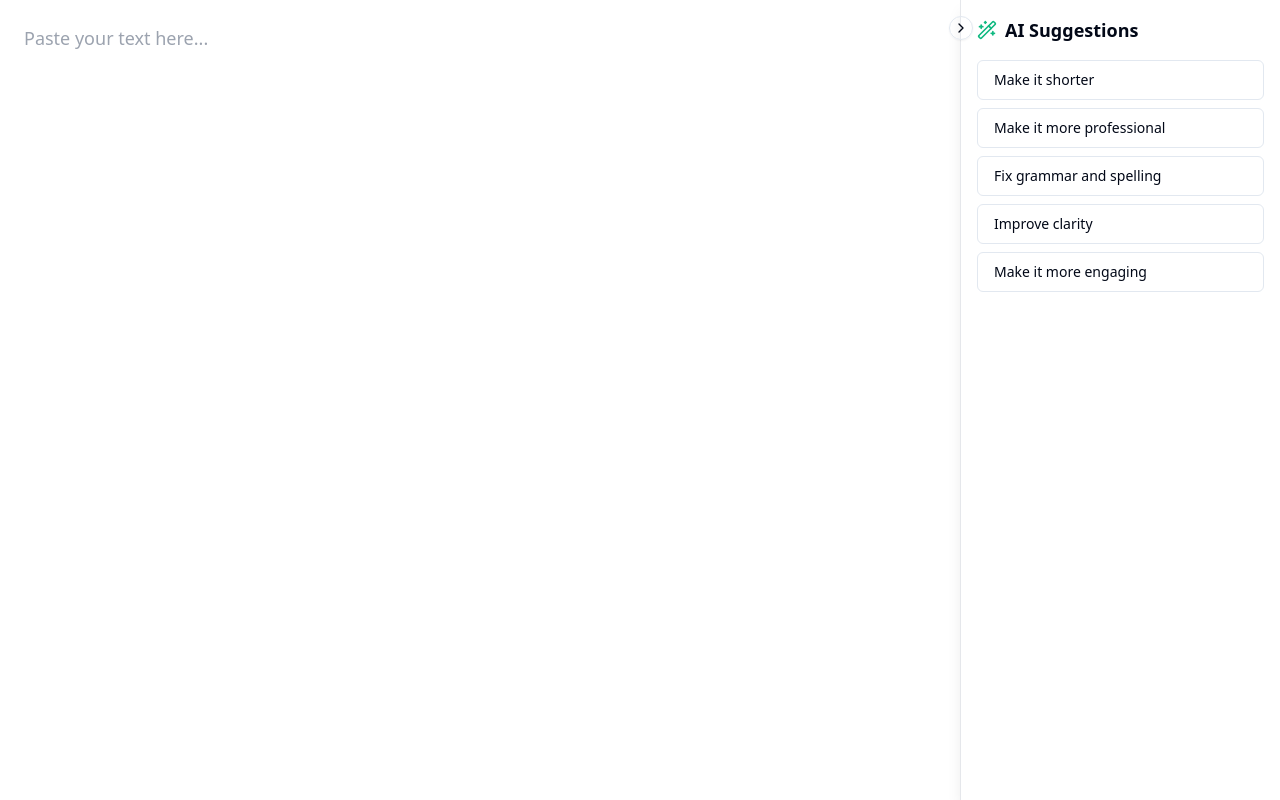
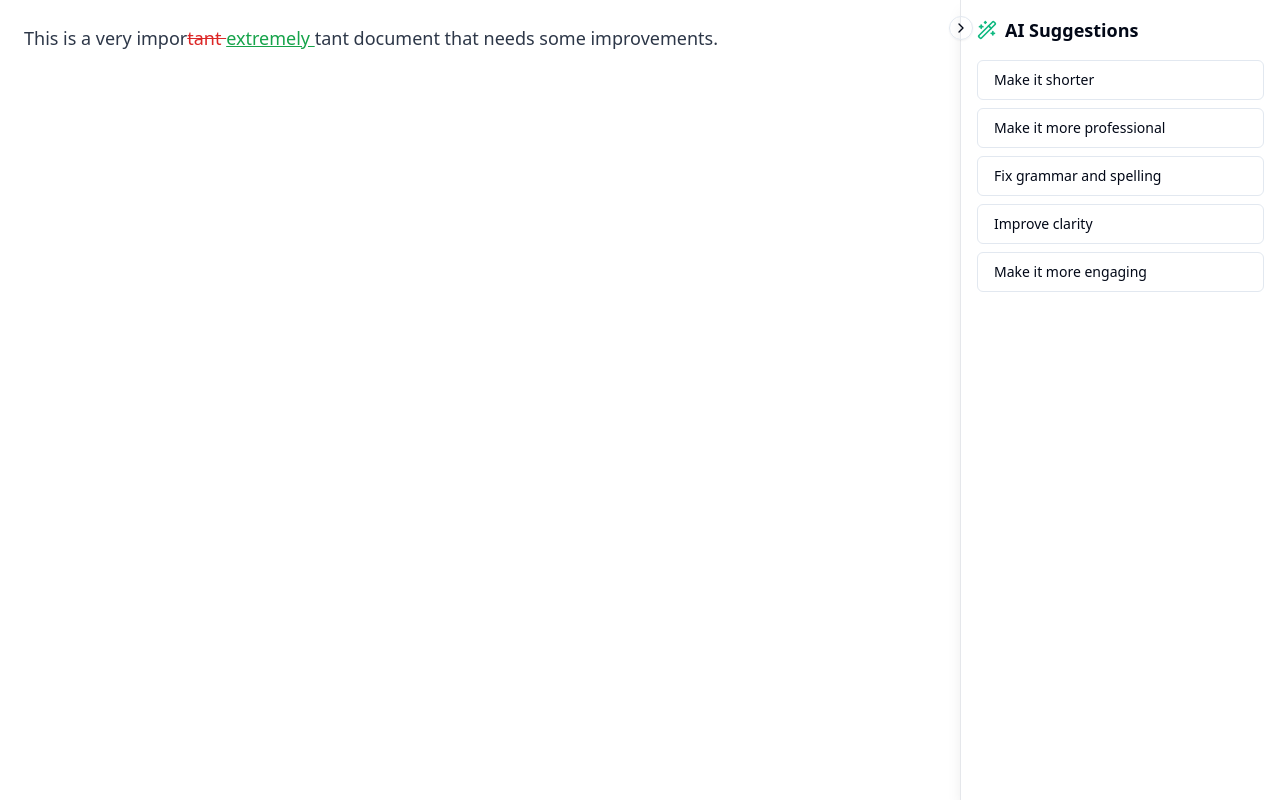
Before and after one commit to tmad4000/write-buddy-assistant, a React (Vite) app: page / in a window 1280 px wide. Built offline with nearby package versions, Linux system fonts and the light colour scheme.

Commit message:
Improve UI for tracked changes
This commit aims to improve the user interface to be more similar to Microsoft Word's track changes feature.  The specific implementation details are not included in this commit message.

```diff
--- a/src/components/Editor.tsx
+++ b/src/components/Editor.tsx
@@ -1,7 +1,14 @@
-
 import React, { useState } from "react";
 import { Button } from "@/components/ui/button";
 import { Loader2 } from "lucide-react";
+
+interface Change {
+  id: string;
+  type: 'deletion' | 'addition';
+  content: string;
+  startIndex: number;
+  endIndex: number;
+}
 
 interface EditorProps {
   onContentChange: (content: string) => void;
@@ -20,48 +27,125 @@ export function Editor({
   onAcceptSuggestion,
   onRejectSuggestion,
 }: EditorProps) {
-  return (
-    <div className="flex flex-col h-full">
-      <textarea
-        className="flex-1 p-6 text-lg leading-relaxed outline-none resize-none bg-editor-bg text-editor-text"
-        placeholder="Paste your text here..."
-        value={content}
-        onChange={(e) => onContentChange(e.target.value)}
-      />
-      {suggestions.length > 0 && (
-        <div className="border-t border-gray-200 p-4 space-y-4 animate-fadeIn">
-          <h3 className="font-semibold text-lg text-editor-text">Suggestions</h3>
-          <div className="space-y-3">
-            {suggestions.map((suggestion, index) => (
-              <div
-                key={index}
-                className="p-4 bg-editor-subtle rounded-lg flex items-start justify-between gap-4 animate-slideIn"
-                style={{ animationDelay: `${index * 0.1}s` }}
+  const [changes] = useState<Change[]>([
+    {
+      id: '1',
+      type: 'deletion',
+      content: 'very ',
+      startIndex: 20,
+      endIndex: 25,
+    },
+    {
+      id: '2',
+      type: 'addition',
+      content: 'extremely ',
+      startIndex: 20,
+      endIndex: 20,
+    }
+  ]);
+
+  const renderTextWithChanges = () => {
+    if (!content) return '';
+
+    let result = [];
+    let currentIndex = 0;
+
+    const sortedChanges = [...changes].sort((a, b) => a.startIndex - b.startIndex);
+
+    for (const change of sortedChanges) {
+      if (currentIndex < change.startIndex) {
+        result.push(
+          <span key={`text-${currentIndex}`}>
+            {content.slice(currentIndex, change.startIndex)}
+          </span>
+        );
+      }
+
+      if (change.type === 'deletion') {
+        result.push(
+          <span
+            key={change.id}
+            className="text-red-600 line-through hover:bg-red-50 group relative"
           >
-                <p className="text-editor-text flex-1">{suggestion}</p>
-                <div className="flex gap-2 shrink-0">
+            {content.slice(change.startIndex, change.endIndex)}
+            <div className="absolute hidden group-hover:flex gap-1 -top-6 left-0 bg-white shadow-lg rounded-md p-1">
               <Button
                 variant="outline"
                 size="sm"
-                    onClick={() => onAcceptSuggestion(index)}
-                    className="text-green-600 hover:text-green-700 hover:bg-green-50"
+                onClick={() => onAcceptSuggestion(0)}
+                className="h-6 text-xs"
               >
                 Accept
               </Button>
               <Button
                 variant="outline"
                 size="sm"
-                    onClick={() => onRejectSuggestion(index)}
-                    className="text-red-600 hover:text-red-700 hover:bg-red-50"
+                onClick={() => onRejectSuggestion(0)}
+                className="h-6 text-xs"
               >
                 Reject
               </Button>
             </div>
+          </span>
+        );
+      } else {
+        result.push(
+          <span
+            key={change.id}
+            className="text-green-600 underline hover:bg-green-50 group relative"
+          >
+            {change.content}
+            <div className="absolute hidden group-hover:flex gap-1 -top-6 left-0 bg-white shadow-lg rounded-md p-1">
+              <Button
+                variant="outline"
+                size="sm"
+                onClick={() => onAcceptSuggestion(0)}
+                className="h-6 text-xs"
+              >
+                Accept
+              </Button>
+              <Button
+                variant="outline"
+                size="sm"
+                onClick={() => onRejectSuggestion(0)}
+                className="h-6 text-xs"
+              >
+                Reject
+              </Button>
             </div>
-            ))}
+          </span>
+        );
+      }
+
+      currentIndex = change.type === 'deletion' ? change.endIndex : change.startIndex;
+    }
+
+    if (currentIndex < content.length) {
+      result.push(
+        <span key={`text-${currentIndex}`}>
+          {content.slice(currentIndex)}
+        </span>
+      );
+    }
+
+    return result;
+  };
+
+  return (
+    <div className="flex flex-col h-full">
+      <div
+        className="flex-1 p-6 text-lg leading-relaxed bg-editor-bg text-editor-text"
+      >
+        {content ? (
+          <div className="whitespace-pre-wrap">
+            {renderTextWithChanges()}
           </div>
+        ) : (
+          <div className="text-gray-400">
+            Paste your text here...
           </div>
         )}
+      </div>
       {isLoading && (
         <div className="flex items-center justify-center p-4 border-t border-gray-200 animate-fadeIn">
           <Loader2 className="h-6 w-6 animate-spin text-editor-accent" />
--- a/src/pages/Index.tsx
+++ b/src/pages/Index.tsx
@@ -5,7 +5,7 @@ import { AISidebar } from "@/components/AISidebar";
 import { useToast } from "@/components/ui/use-toast";
 
 const Index = () => {
-  const [content, setContent] = useState("");
+  const [content, setContent] = useState("This is a very important document that needs some improvements.");
   const [suggestions, setSuggestions] = useState<string[]>([]);
   const [isLoading, setIsLoading] = useState(false);
   const [isSidebarExpanded, setIsSidebarExpanded] = useState(true);
@@ -28,12 +28,7 @@ const Index = () => {
     setIsLoading(true);
     // Simulate AI response for now
     setTimeout(() => {
-      const fakeSuggestions = [
-        "Changed passive voice to active voice in paragraph 2.",
-        "Removed redundant phrases to improve conciseness.",
-        "Suggested clearer terminology for technical concepts.",
-      ];
-      setSuggestions(fakeSuggestions);
+      setSuggestions([prompt]);
       setIsLoading(false);
     }, 1500);
   };
@@ -41,15 +36,15 @@ const Index = () => {
   const handleAcceptSuggestion = (index: number) => {
     setSuggestions((prev) => prev.filter((_, i) => i !== index));
     toast({
-      title: "Suggestion accepted",
-      description: "The change has been applied to your text.",
+      title: "Change accepted",
+      description: "The modification has been applied to your text.",
     });
   };
 
   const handleRejectSuggestion = (index: number) => {
     setSuggestions((prev) => prev.filter((_, i) => i !== index));
     toast({
-      description: "Suggestion removed",
+      description: "Change rejected",
     });
   };
 
```
Lines whose indentation alone changed are shown as unchanged.
